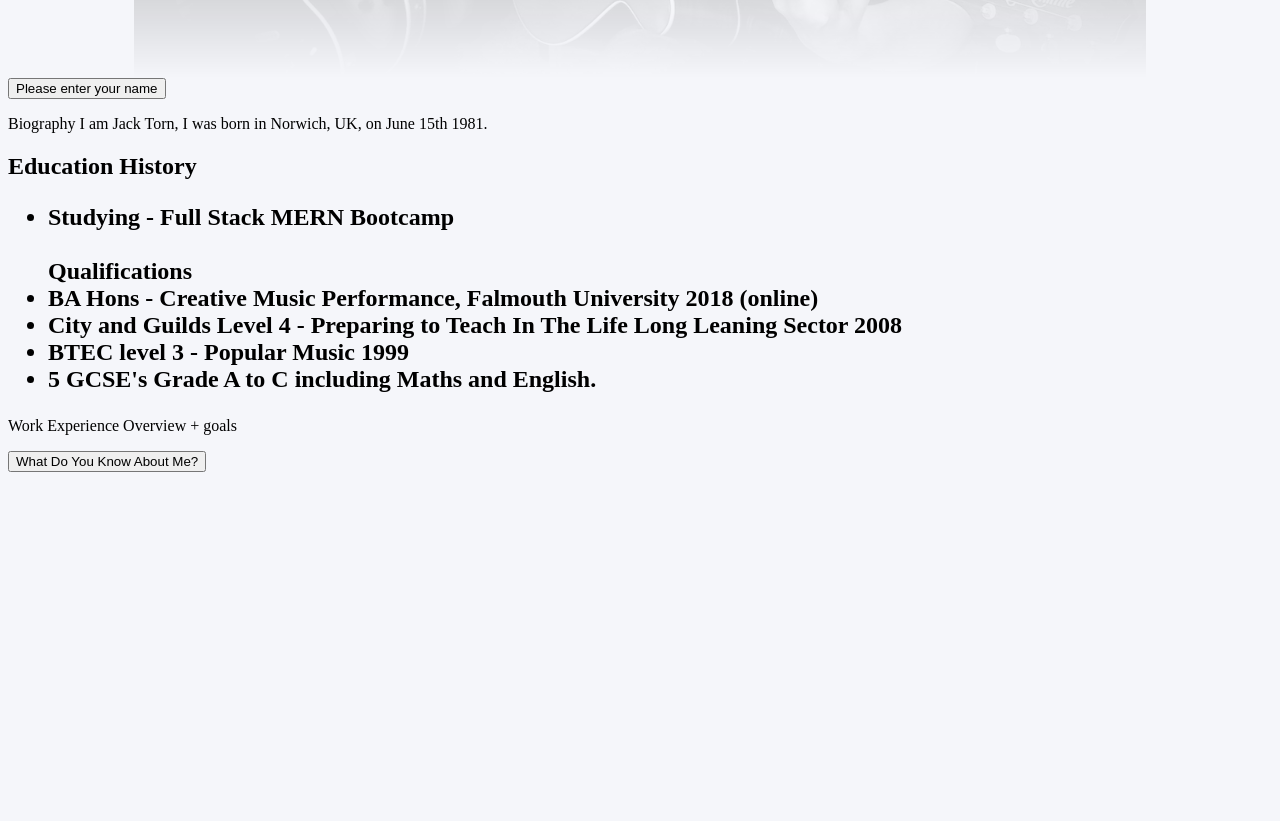
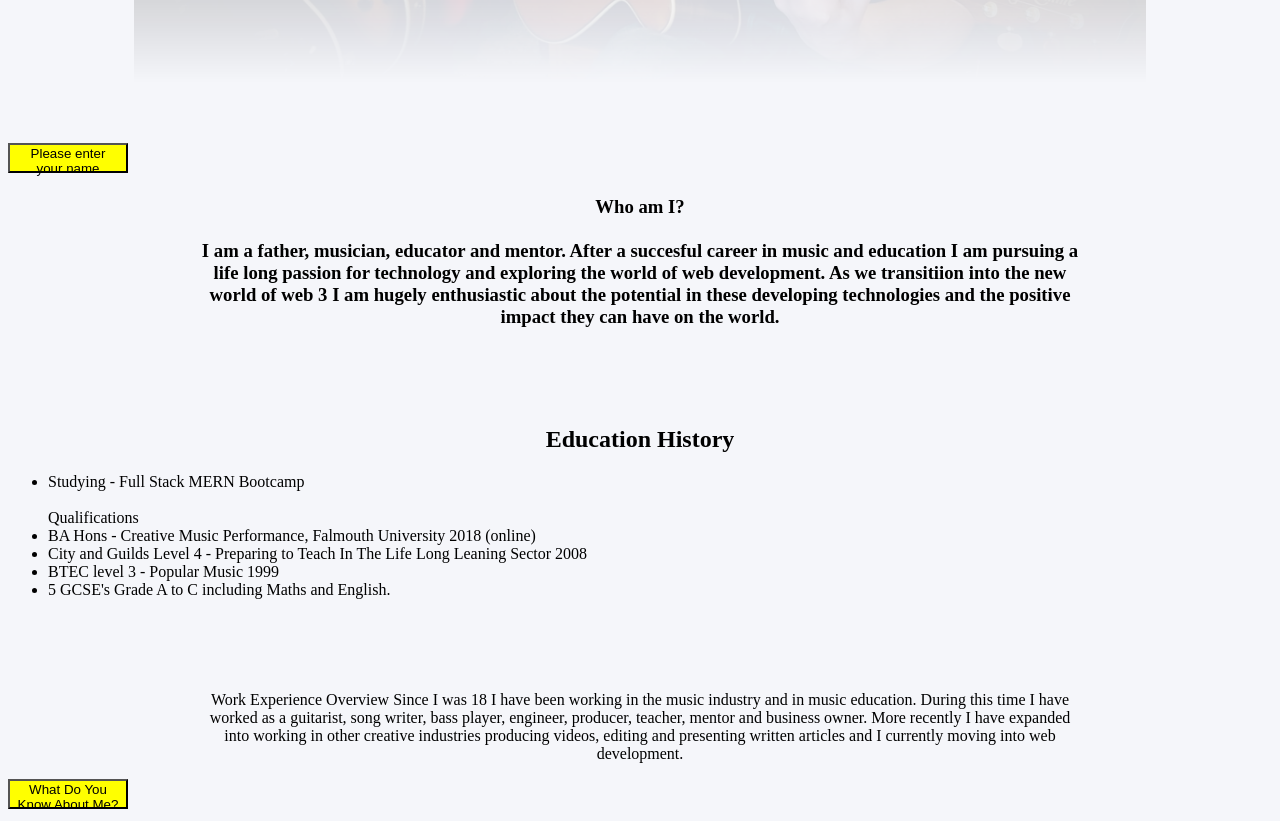
Before and after one commit to jack8120/About-Me, a plain HTML site: page index.html in a window 1280 px wide. Shown: the part 672-1493 px from the top of the page. Before the commit the page ends 1152 px from the top, so only its background shows below. Drawn offline with Linux system fonts and the light colour scheme.

Commit message:
added css and js functions for 5 question prompts

```diff
--- a/css/style.css
+++ b/css/style.css
@@ -22,17 +22,38 @@ h1 {
 
 }
 
-.education{
+div {
+padding: 30px;
+}
+
+h3 {
+   text-align: center;
+   max-width: 70%;
+   margin-left: auto;
+    margin-right: auto;
 
 }
+
+h2 {
+    text-align: center;
+   max-width: 70%;
+   margin-left: auto;
+    margin-right: auto;
+}
+.edu{
+    text-align: left;
+}
 .work {
-
-    columns: 2 auto;
+    text-align: center;
+    max-width: 70%;
+    margin-left: auto;
+     margin-right: auto;
 }
 
-.button {
+.butn {
 
-    width: 50px;
+    background-color: yellow;
+    width: 120px;
     height: 30px;
     margin-left: auto;
     margin-right: auto;
--- a/index.html
+++ b/index.html
@@ -11,19 +11,28 @@
 <h1> About Me </h1>
 </header>
 
-<img id="mainpic" src="img/20220203_101342.jpg"/>
+<img id="mainpic" src="img/hero.jpg"/>
 
-<button onclick="clicked()">Please enter your name</button>
+<div></div>
+
+<button class="butn" onclick="clicked()">Please enter your name</button>
 
 <p id="name"></p>
 
-<p> Biography
-   I am Jack Torn, I was born in Norwich, UK, on June 15th 1981.
+<h3> Who am I?<br/>
+<br/>
+   I am a father, musician, educator and mentor. After a succesful career in music and education I am
+   pursuing a life long passion for technology and exploring the world of web development. As we transitiion
+   into the new world of web 3 I am hugely enthusiastic about the potential in these developing technologies
+   and the positive impact they can have on the world.
 
 
-</p>
+</h3>
+<div>
 
-<h2> Education History
+</div>
+<h2> Education History</h2>
+   <p id="edu">
     <ul>
 
       <li>Studying - Full Stack MERN Bootcamp</li> <br/>
@@ -35,15 +44,21 @@
       <li>5 GCSE's Grade A to C including Maths and English.  </li>
 
     </ul>
+</p>
 
-</h2>
+<div></div>
+<p class="work"> Work Experience Overview
 
-<p class="work"> Work Experience Overview + goals
+    Since I was 18 I have been working in the music industry and in music education.
+    During this time I have worked as a guitarist, song writer, bass player, engineer,
+    producer, teacher, mentor and business owner. More recently I have expanded into
+    working in other creative industries producing videos, editing and presenting
+    written articles and I currently moving into web development.
+
+</p>
 
 
-
-</p>
-<button onclick="clickez()">What Do You Know About Me?</button>
+<button class="butn" onclick="clickez()">What Do You Know About Me?</button>
 
     <script src="js/app.js">  </script>
 </body>
```
Also changed, not shown: img/acoustic.png (deleted), img/hero.jpg (added), img/herob&w.jpg (renamed from img/20220203_101342.jpg).
